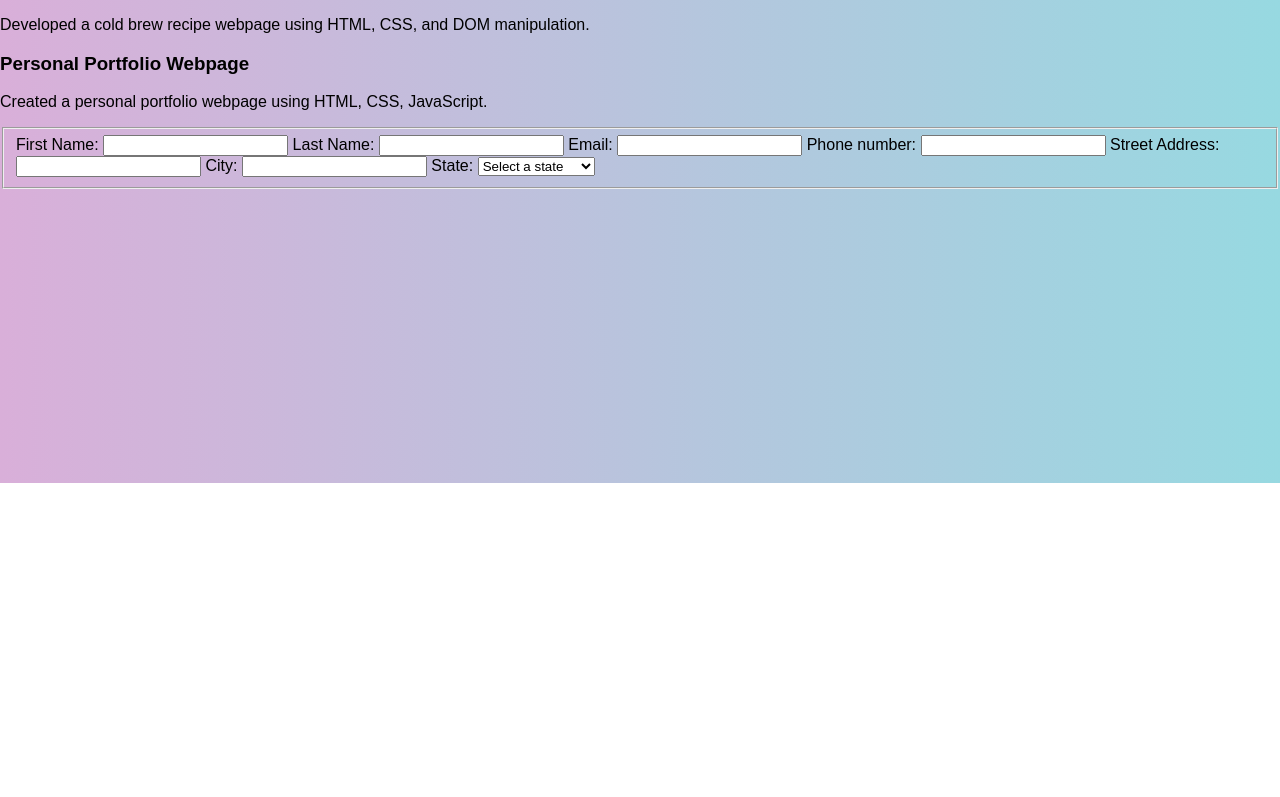
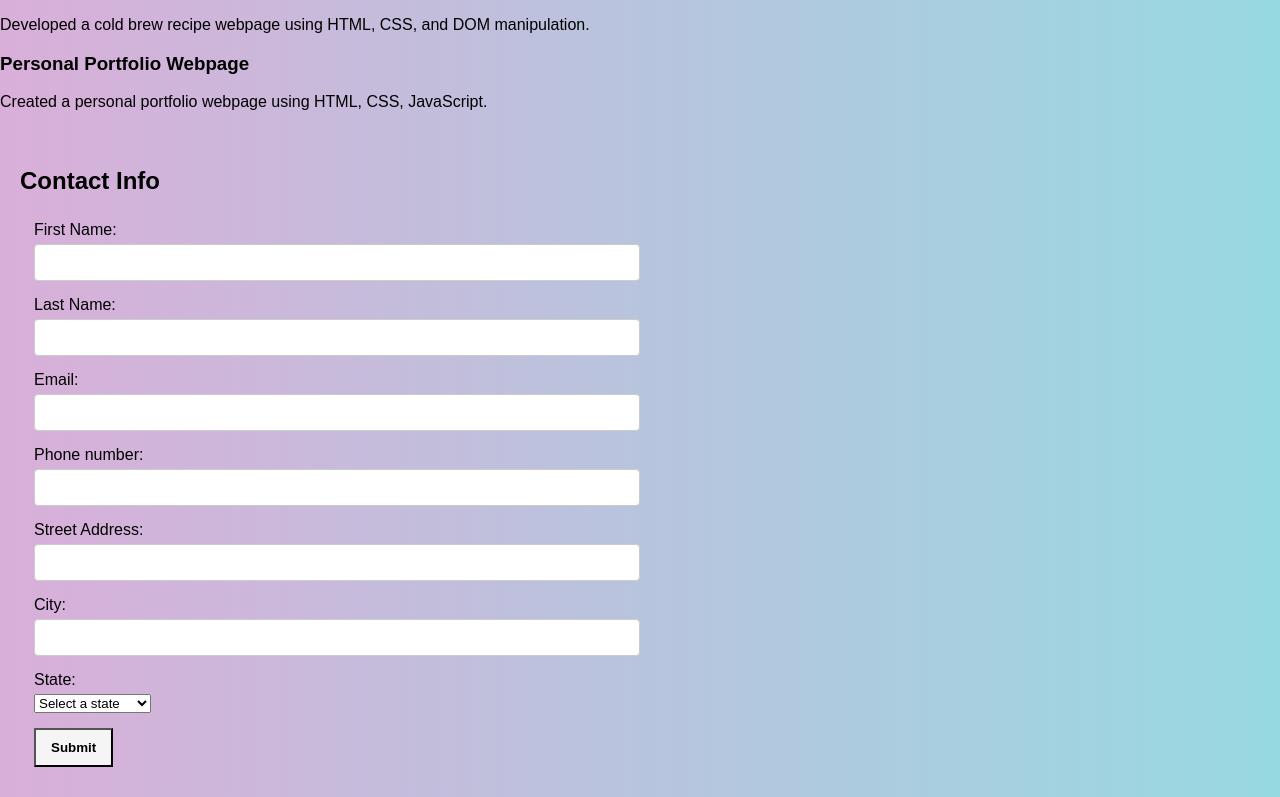
Before and after one commit to Xhz0729/portfolio-website, a plain HTML site: page index.html in a window 1280 px wide. Shown: the part 317-1114 px from the top of the page. Before the commit the page ends 800 px from the top, so only its background shows below. Drawn offline with Linux system fonts and the light colour scheme.

Commit message:
adding style to form elements

```diff
--- a/index.css
+++ b/index.css
@@ -5,3 +5,41 @@ body {
     background: linear-gradient(to right, #D9AFD9 0%, #97D9E1 100%);
     background-attachment: fixed;
 }
+
+form {
+    padding: 20px;
+    width: 100%;
+    box-sizing: border-box;
+}
+
+fieldset{
+    border: black;
+}
+
+label {
+    display: block;
+    margin-bottom: 5px;
+}
+
+input{
+    width: 50%;
+    padding: 10px;
+    border: 1px solid #ccc;
+    border-radius: 4px;
+    box-sizing: border-box;
+}
+
+button {
+    background-color:whitesmoke;
+    font-weight: bolder;
+    padding: 10px 15px;
+    cursor: pointer;
+}
+
+button:hover {
+    background-color:lightgray;
+}
+
+.group-form {
+    margin-bottom: 15px;
+}
--- a/index.html
+++ b/index.html
@@ -25,22 +25,39 @@
             <p>Created a personal portfolio webpage using HTML, CSS, JavaScript.</p>
         </div>
     </div>
+    <div class="contact-form">
         <form>
+            <h2>Contact Info</h2>
             <fieldset>
+                <div class="group-form">
                     <label for="first name">First Name:</label>
                     <input type="text" id="first name" name="first name" required>
+                </div>
+                <div class="group-form">
                     <label for="last name">Last Name:</label>
                     <input type="text" id="last name" name="last name" required>
+                </div>
+                <div class="group-form">
                     <label for="email">Email:</label>
                     <input type="email" id="email" name="email" required>
+                </div>
+                <div class="group-form">
                     <label for="phone number">Phone number:</label>
                     <input type="tel" id="phone number" name="phone number">
+                </div>
+
+
+                <div class="group-form">
                     <label for="address">Street Address:</label>
-            <input type="textarea" id="address" name="address">
+                    <input type="text" id="address" name="address">
+                </div>
+                <div class="group-form">
                     <label for="city">City:</label>
                     <input type="text" id="city" name="city">
+                </div>
+                <div class="group-form">
                     <label for="state">State:</label>
-            <select id="physical address" name="physical address">
+                    <select id="state" name="state">
                         <option value="">Select a state</option>
                         <option value="AL">Alabama</option>
                         <option value="AK">Alaska</option>
@@ -93,7 +110,10 @@
                         <option value="WI">Wisconsin</option>
                         <option value="WY">Wyoming</option>
                     </select>
+                </div>
+                <button type="submit">Submit</button>
             </fieldset>
         </form>
+    </div>
 </body>
 </html>
```
Lines whose indentation alone changed are shown as unchanged.
